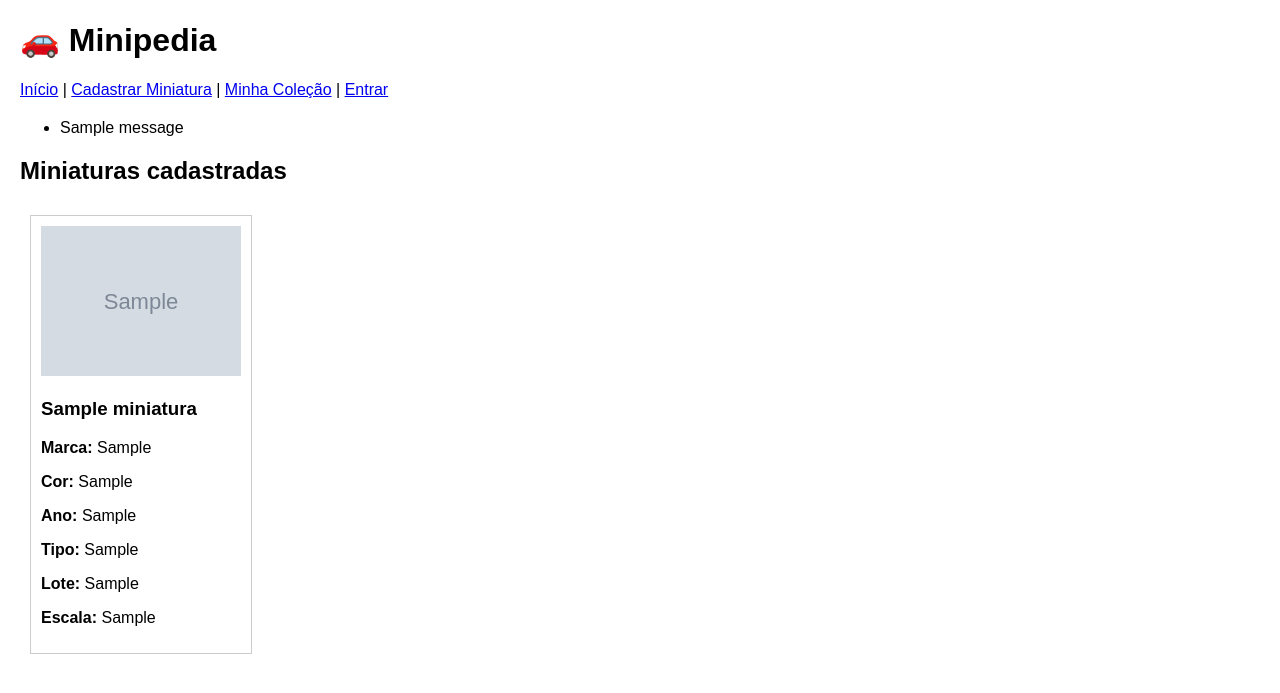
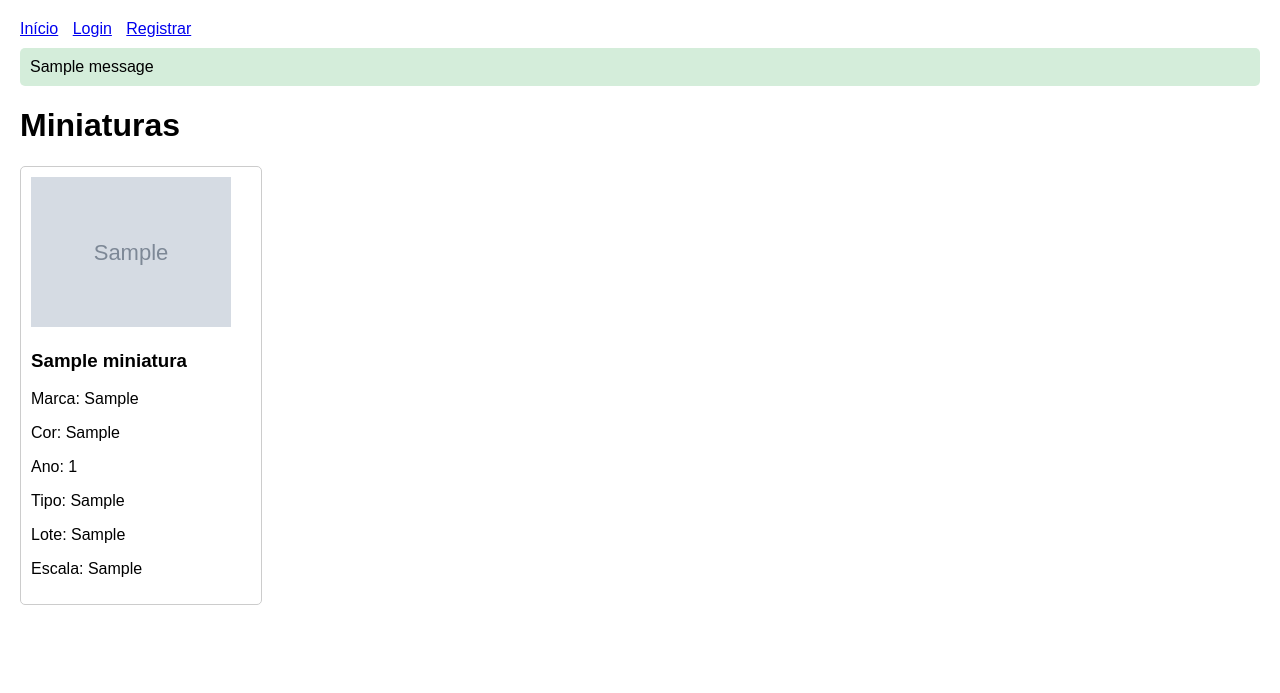
Before and after one commit to everaldodisco/minipedia, a Flask app: page / in a window 1280 px wide. Shown: the top 693 px of the page. Run offline with Flask 3, Linux system fonts and the light colour scheme; tables that the repository leaves empty hold one stand-in row (values such as "Sample post"); grey boxes marked "Sample" are stand-in pictures; one stand-in notice (Sample message) is shown.

Commit message:
Nova versão Minipedia pronta pro Render

```diff
--- a/app.py
+++ b/app.py
@@ -1,33 +1,33 @@
 from flask import Flask, render_template, redirect, url_for, request, flash
 from flask_sqlalchemy import SQLAlchemy
-from flask_login import LoginManager, UserMixin, login_user, login_required, logout_user, current_user
+from flask_login import LoginManager, UserMixin, login_user, logout_user, login_required, current_user
 import os
 
 app = Flask(__name__)
-app.config['SECRET_KEY'] = 'minipedia-secret'
-app.config['SQLALCHEMY_DATABASE_URI'] = os.getenv("DATABASE_URL", "sqlite:///minipedia.db")
+app.config['SECRET_KEY'] = 'minipedia-secret-key'
+app.config['SQLALCHEMY_DATABASE_URI'] = os.getenv("DATABASE_URL", "sqlite:///minipedia.db").replace("postgres://", "postgresql://")
 app.config['SQLALCHEMY_TRACK_MODIFICATIONS'] = False
 
 db = SQLAlchemy(app)
 login_manager = LoginManager(app)
 login_manager.login_view = "login"
 
-class User(UserMixin, db.Model):
+class User(db.Model, UserMixin):
     id = db.Column(db.Integer, primary_key=True)
     username = db.Column(db.String(150), unique=True, nullable=False)
     password = db.Column(db.String(150), nullable=False)
-    colecao = db.relationship("Colecao", backref="dono", lazy=True)
+    colecao = db.relationship("Colecao", backref="usuario", lazy=True)
 
 class Miniatura(db.Model):
     id = db.Column(db.Integer, primary_key=True)
-    nome = db.Column(db.String(100), nullable=False)
+    nome = db.Column(db.String(150), nullable=False)
     marca = db.Column(db.String(100), nullable=False)
     cor = db.Column(db.String(50), nullable=False)
-    ano = db.Column(db.String(10), nullable=False)
-    tipo = db.Column(db.String(50), nullable=False)
+    ano = db.Column(db.Integer, nullable=False)
+    tipo = db.Column(db.String(100), nullable=False)
     lote = db.Column(db.String(50), nullable=False)
-    escala = db.Column(db.String(20), nullable=False)
-    url_foto = db.Column(db.String(255), nullable=False)
+    escala = db.Column(db.String(50), nullable=False)
+    url_foto = db.Column(db.String(300))
 
 class Colecao(db.Model):
     id = db.Column(db.Integer, primary_key=True)
@@ -39,7 +39,7 @@ class Colecao(db.Model):
 def load_user(user_id):
     return User.query.get(int(user_id))
 
-@app.before_first_request
+@app.before_request
 def create_tables():
     db.create_all()
 
@@ -52,18 +52,19 @@ def index():
 @login_required
 def add():
     if request.method == "POST":
-        nome = request.form["nome"]
-        marca = request.form["marca"]
-        cor = request.form["cor"]
-        ano = request.form["ano"]
-        tipo = request.form["tipo"]
-        lote = request.form["lote"]
-        escala = request.form["escala"]
-        url_foto = request.form["url_foto"]
-        mini = Miniatura(nome=nome, marca=marca, cor=cor, ano=ano, tipo=tipo, lote=lote, escala=escala, url_foto=url_foto)
+        mini = Miniatura(
+            nome=request.form["nome"],
+            marca=request.form["marca"],
+            cor=request.form["cor"],
+            ano=request.form["ano"],
+            tipo=request.form["tipo"],
+            lote=request.form["lote"],
+            escala=request.form["escala"],
+            url_foto=request.form["url_foto"]
+        )
         db.session.add(mini)
         db.session.commit()
-        flash("Miniatura cadastrada com sucesso!", "success")
+        flash("Miniatura adicionada com sucesso!", "success")
         return redirect(url_for("index"))
     return render_template("add.html")
 
@@ -73,14 +74,40 @@ def colecao():
     colecao = Colecao.query.filter_by(user_id=current_user.id).all()
     return render_template("colecao.html", colecao=colecao)
 
-@app.route("/add_colecao/<int:miniatura_id>")
+@app.route("/add_to_colecao/<int:miniatura_id>")
 @login_required
-def add_colecao(miniatura_id):
+def add_to_colecao(miniatura_id):
     item = Colecao(user_id=current_user.id, miniatura_id=miniatura_id)
     db.session.add(item)
     db.session.commit()
     flash("Miniatura adicionada à sua coleção!", "success")
     return redirect(url_for("colecao"))
 
+@app.route("/login", methods=["GET", "POST"])
+def login():
+    if request.method == "POST":
+        user = User.query.filter_by(username=request.form["username"]).first()
+        if user and user.password == request.form["password"]:
+            login_user(user)
+            return redirect(url_for("index"))
+        flash("Usuário ou senha incorretos", "danger")
+    return render_template("login.html")
+
+@app.route("/logout")
+@login_required
+def logout():
+    logout_user()
+    return redirect(url_for("index"))
+
+@app.route("/register", methods=["GET", "POST"])
+def register():
+    if request.method == "POST":
+        user = User(username=request.form["username"], password=request.form["password"])
+        db.session.add(user)
+        db.session.commit()
+        flash("Usuário registrado com sucesso!", "success")
+        return redirect(url_for("login"))
+    return render_template("register.html")
+
 if __name__ == "__main__":
     app.run(debug=True)
--- a/static/css/style.css
+++ b/static/css/style.css
@@ -1,3 +1,8 @@
-body { font-family: Arial; margin:20px; }
-header { margin-bottom:20px; }
-.card { border:1px solid #ccc; padding:10px; margin:10px; display:inline-block; }
+body { font-family: Arial, sans-serif; margin: 20px; }
+nav a { margin-right: 10px; }
+.grid { display: flex; flex-wrap: wrap; gap: 15px; }
+.card { border: 1px solid #ccc; padding: 10px; border-radius: 5px; width: 220px; }
+img { max-width: 100%; }
+.flash { padding: 10px; margin: 10px 0; border-radius: 5px; }
+.flash.success { background: #d4edda; }
+.flash.danger { background: #f8d7da; }
--- a/templates/base.html
+++ b/templates/base.html
@@ -6,30 +6,26 @@
     <link rel="stylesheet" href="{{ url_for('static', filename='css/style.css') }}">
 </head>
 <body>
-    <header>
-        <h1>🚗 Minipedia</h1>
     <nav>
-            <a href="{{ url_for('index') }}">Início</a> |
-            <a href="{{ url_for('add') }}">Cadastrar Miniatura</a> |
-            <a href="{{ url_for('colecao') }}">Minha Coleção</a> |
+        <a href="{{ url_for('index') }}">Início</a>
         {% if current_user.is_authenticated %}
+            <a href="{{ url_for('add') }}">Cadastrar Miniatura</a>
+            <a href="{{ url_for('colecao') }}">Minha Coleção</a>
             <a href="{{ url_for('logout') }}">Sair</a>
         {% else %}
-                <a href="{{ url_for('login') }}">Entrar</a>
+            <a href="{{ url_for('login') }}">Login</a>
+            <a href="{{ url_for('register') }}">Registrar</a>
         {% endif %}
     </nav>
-    </header>
-    <main>
+    <div class="container">
         {% with messages = get_flashed_messages(with_categories=true) %}
           {% if messages %}
-            <ul class="flashes">
             {% for category, message in messages %}
-                <li class="{{ category }}">{{ message }}</li>
+              <div class="flash {{ category }}">{{ message }}</div>
             {% endfor %}
-            </ul>
           {% endif %}
         {% endwith %}
         {% block content %}{% endblock %}
-    </main>
+    </div>
 </body>
 </html>
--- a/templates/index.html
+++ b/templates/index.html
@@ -1,21 +1,21 @@
 {% extends 'base.html' %}
 {% block content %}
-<h2>Miniaturas cadastradas</h2>
+<h1>Miniaturas</h1>
 <div class="grid">
-{% for mini in miniaturas %}
+  {% for mini in miniaturas %}
     <div class="card">
         <img src="{{ mini.url_foto }}" alt="{{ mini.nome }}" width="200">
         <h3>{{ mini.nome }}</h3>
-        <p><b>Marca:</b> {{ mini.marca }}</p>
-        <p><b>Cor:</b> {{ mini.cor }}</p>
-        <p><b>Ano:</b> {{ mini.ano }}</p>
-        <p><b>Tipo:</b> {{ mini.tipo }}</p>
-        <p><b>Lote:</b> {{ mini.lote }}</p>
-        <p><b>Escala:</b> {{ mini.escala }}</p>
+        <p>Marca: {{ mini.marca }}</p>
+        <p>Cor: {{ mini.cor }}</p>
+        <p>Ano: {{ mini.ano }}</p>
+        <p>Tipo: {{ mini.tipo }}</p>
+        <p>Lote: {{ mini.lote }}</p>
+        <p>Escala: {{ mini.escala }}</p>
         {% if current_user.is_authenticated %}
-            <a href="{{ url_for('add_colecao', miniatura_id=mini.id) }}">Adicionar à Coleção</a>
+            <a href="{{ url_for('add_to_colecao', miniatura_id=mini.id) }}">Adicionar à Coleção</a>
         {% endif %}
     </div>
-{% endfor %}
+  {% endfor %}
 </div>
 {% endblock %}
--- a/templates/login.html
+++ b/templates/login.html
@@ -2,8 +2,8 @@
 {% block content %}
 <h2>Login</h2>
 <form method="POST">
-    <input type="text" name="username" placeholder="Usuário" required>
-    <input type="password" name="password" placeholder="Senha" required>
+    <input type="text" name="username" placeholder="Usuário" required><br>
+    <input type="password" name="password" placeholder="Senha" required><br>
     <button type="submit">Entrar</button>
 </form>
 {% endblock %}
--- a/templates/register.html
+++ b/templates/register.html
@@ -2,8 +2,8 @@
 {% block content %}
 <h2>Registrar</h2>
 <form method="POST">
-    <input type="text" name="username" placeholder="Usuário" required>
-    <input type="password" name="password" placeholder="Senha" required>
-    <button type="submit">Cadastrar</button>
+    <input type="text" name="username" placeholder="Usuário" required><br>
+    <input type="password" name="password" placeholder="Senha" required><br>
+    <button type="submit">Registrar</button>
 </form>
 {% endblock %}
```
Also changed, not shown: templates/add.html (+9 -9 lines), templates/colecao.html (+8 -8 lines). Lines whose indentation alone changed are shown as unchanged.
